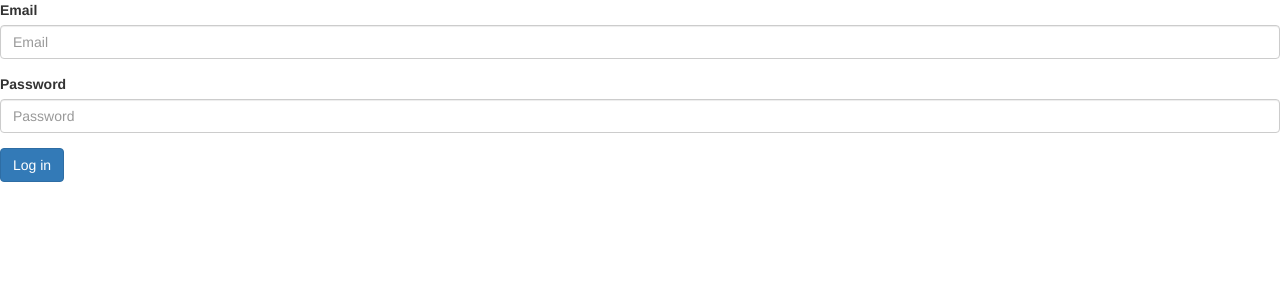
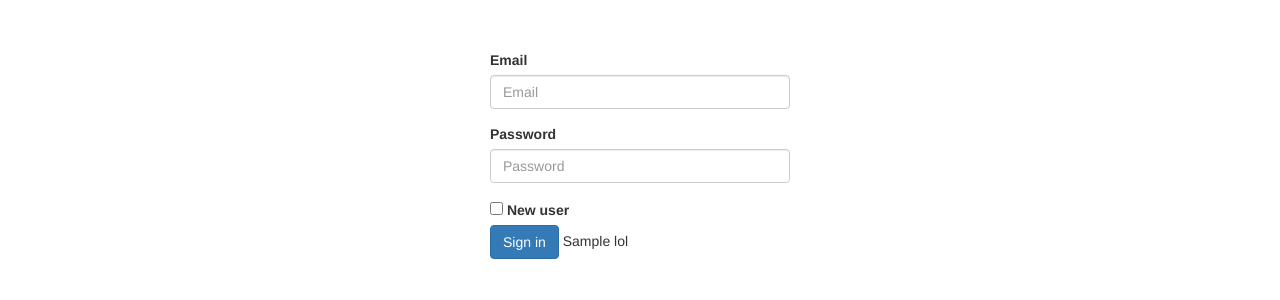
Before and after one commit to Mr1Penguin/glacial-sierra-6517, a Django app: template reader/templates/index.html in a window 1280 px wide. Shown: the top 300 px of the page. Run offline with Django 3.2, Linux system fonts and the light colour scheme; tables that the repository leaves empty hold one stand-in row (values such as "Sample post"); the template is opened without the code that fills it: values that come from a table or form of the project are taken from there, most other values are stand-ins (such as "Sample title", 1, 10 or a date in 2020); some libraries are stand-ins or nearby versions.

Commit message:
pretty fly

```diff
--- a/reader/forms.py
+++ b/reader/forms.py
@@ -1,8 +1,10 @@
 from django import forms
 
+
 class LoginForm(forms.Form):
-	your_email = forms.EmailField(label="Email")
-	password = forms.CharField(widget=forms.PasswordInput)
-	widgets = {
-            'password': forms.PasswordInput(),
+    your_email = forms.EmailField(label="Email")
+    password = forms.CharField(widget=forms.PasswordInput)
+    widgets = {
+        'password': forms.PasswordInput(),
     }
+    new_user = forms.BooleanField(label="New user", widget=forms.CheckboxInput(attrs={'onclick': 'toggled();'}))
--- a/reader/models.py
+++ b/reader/models.py
@@ -16,3 +16,4 @@ class Site(models.Model):
 class Image(models.Model):
 	url = models.URLField()
 	site = models.ForeignKey(Site)
+	add_date = models.DateField()
--- a/reader/templates/index.html
+++ b/reader/templates/index.html
@@ -3,26 +3,45 @@
   <head>
     {% load bootstrap3 %}
     {% load staticfiles %}
-
+    <script type="text/javascript" src="https://code.jquery.com/jquery-2.1.1.min.js"></script>
     {% bootstrap_css %}
     {% bootstrap_javascript %}
   </head>
   <body>
 
 
-    <form action="/" method="post" class="form">
+  <form action="/" method="post" class="form" style="width: 300px; margin: 50px auto 0px;">
       {% csrf_token %}
       {% bootstrap_form form %}
       {% buttons %}
-        <button type="submit" class="btn btn-primary">
-            {% bootstrap_icon "user" %} Log in
+          <button type="submit" class="btn btn-primary" id="id_submit">
+              {% bootstrap_icon "user" %} Sign in
           </button>
       {% endbuttons %}
+      {{ lol }}
   </form>
 
-    <!--Import jQuery before materialize.js-->
   {% block footer %}
-        <script type="text/javascript" src="https://code.jquery.com/jquery-2.1.1.min.js"></script>
   {% endblock %}
+
+  <script>
+      function toggled() {
+          if (document.getElementById('id_new_user').checked) {
+              var newstr = document.getElementById('id_submit').innerHTML;
+              newstr_n = newstr.replace("in", "up");
+              document.getElementById('id_submit').innerHTML = newstr_n;
+              document.getElementById('id_submit').className =
+                      document.getElementById('id_submit').className.replace("primary", "success");
+          } else {
+              var newstr = document.getElementById('id_submit').innerHTML;
+              newstr_n = newstr.replace("up", "in");
+              document.getElementById('id_submit').innerHTML = newstr_n;
+              document.getElementById('id_submit').className =
+                      document.getElementById('id_submit').className.replace("success", "primary");
+          }
+      }
+      toggled();
+  </script>
+
   </body>
 </html>
--- a/requirements.txt
+++ b/requirements.txt
@@ -3,8 +3,6 @@ dj-static==0.0.6
 Django==1.8.4
 django-bootstrap3==6.2.2
 django-easy-pjax==1.2.0
-django-jquery==1.9.1
-django-material==0.4.1
 django-toolbelt==0.0.1
 gunicorn==19.3.0
 psycopg2==2.6.1
```
Also changed, not shown: MNreader/settings.py (+2 -8 lines), reader/templates/collection.html (added, +10 -0 lines), reader/views.py (+8 -2 lines), db.sqlite3 (added), reader/migrations/0002_image_add_date.py (added), 2 other files. Lines whose indentation alone changed are shown as unchanged.
